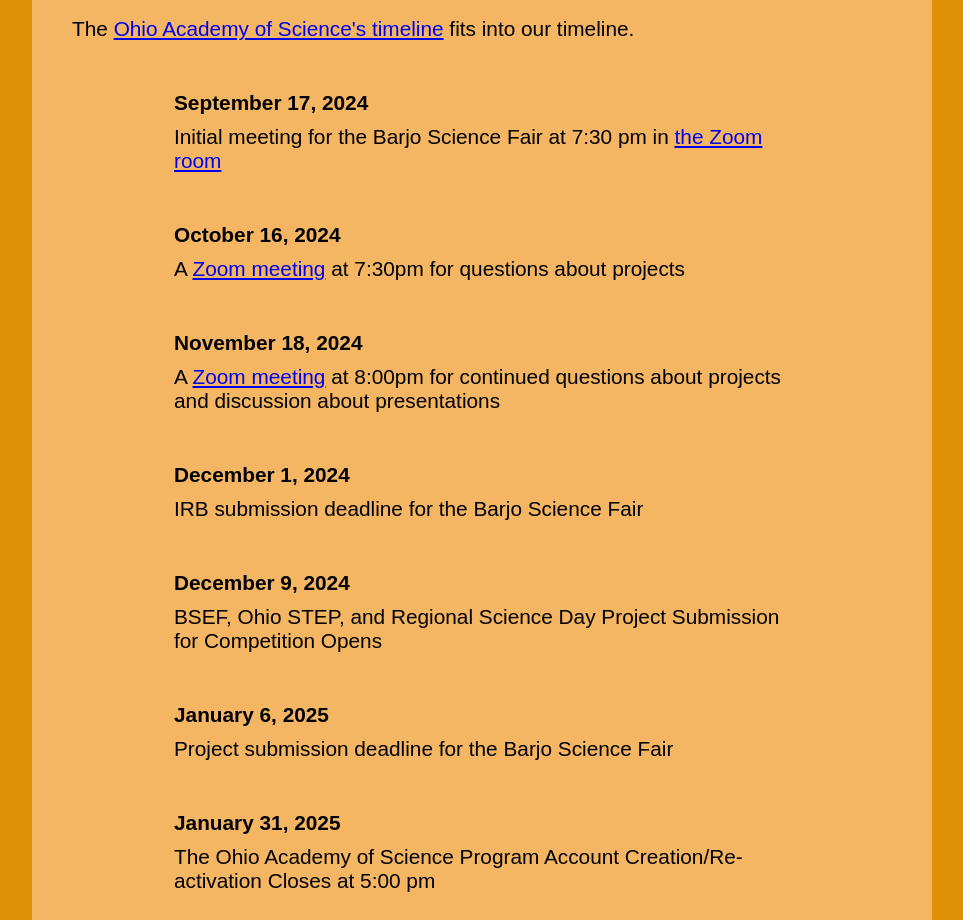
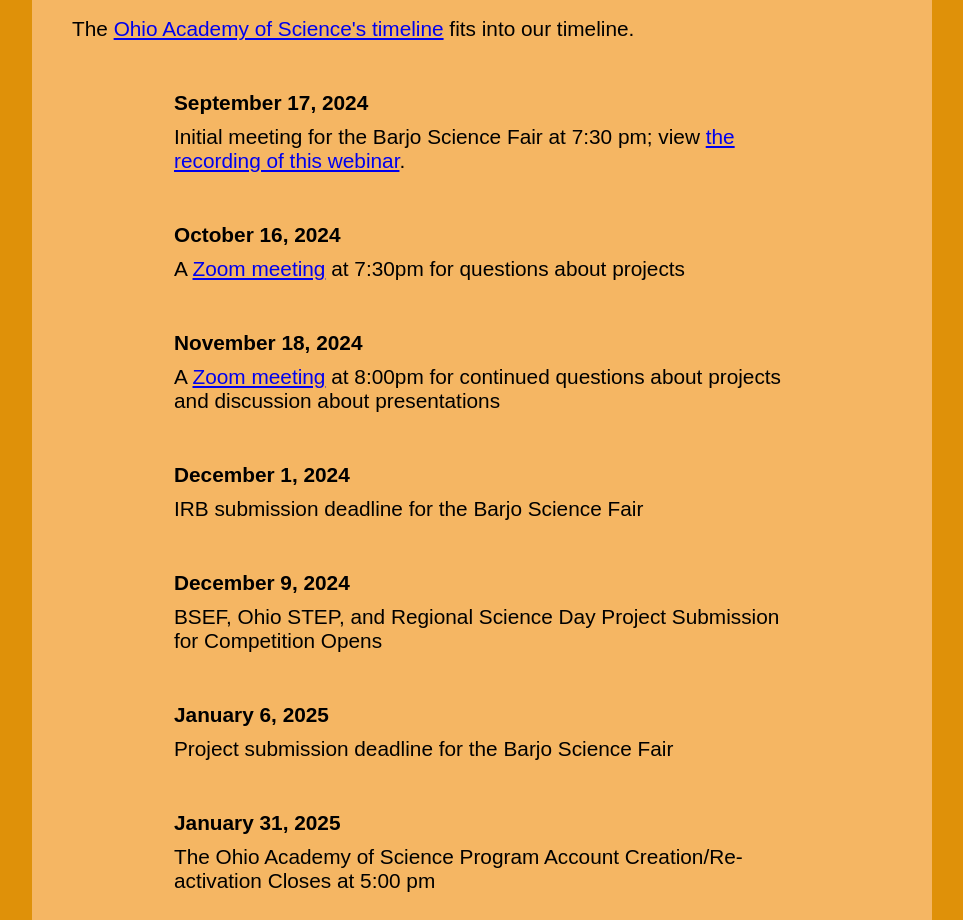
Before and after one commit to kisonecat/barjosciencefair.com, a plain HTML site: page index.html in a window 1280 px wide. Shown: the part 2962-3882 px from the top of the page, without its empty margins (158-1121 px from the left). Drawn offline with Linux system fonts and the light colour scheme.

Commit message:
updated with recording

```diff
--- a/index.html
+++ b/index.html
@@ -316,7 +316,7 @@
             <div class="event">
             <div class="event">
               <p class="date">September 17, 2024</p>
-              <p>Initial meeting for the Barjo Science Fair at 7:30 pm in <a href="https://go.osu.edu/zoom-fowler" class="link">the Zoom room</a></p>
+              <p>Initial meeting for the Barjo Science Fair at 7:30 pm; view <a href="https://osu.zoom.us/rec/share/vtRsDmquRDJRaqd7FEJOnCHUl4Rsou9Okew31keNscaBEBFwG_yISKPEF5PqEYid.rY1yNHWObuwuMN8-">the recording of this webinar</a>.
             </div>
 
 	    <div class="event">
```
